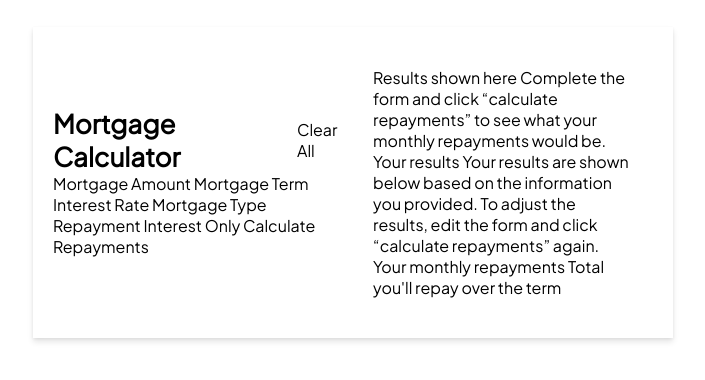
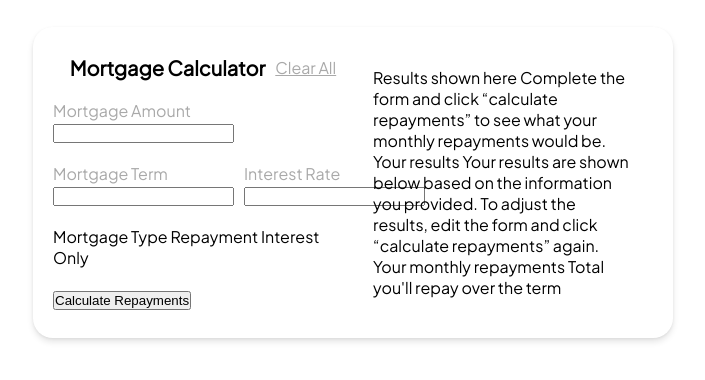
Before and after one commit to apetranov/mortgage-repaiment-calculator, a plain HTML site: page index.html in a window 1280 px wide. Shown: the part 218-598 px from the top of the page, without its empty margins (287-992 px from the left). Drawn offline with Linux system fonts and the light colour scheme.

Commit message:
Add button

```diff
--- a/index.html
+++ b/index.html
@@ -24,8 +24,26 @@
           <h1>Mortgage Calculator</h1>
           <p>Clear All</p>
         </div>
-        Mortgage Amount Mortgage Term Interest Rate Mortgage Type Repayment
-        Interest Only Calculate Repayments
+        <div class="actions2">
+          <p>Mortgage Amount</p>
+          <input type="text" />
+        </div>
+        <div class="actions3">
+          <div>
+            <p>Mortgage Term</p>
+            <input type="text" />
+          </div>
+
+          <div>
+            <p>Interest Rate</p>
+            <input type="text" />
+          </div>
+        </div>
+        Mortgage Type Repayment Interest Only
+
+        <div class="actions5">
+          <button>Calculate Repayments</button>
+        </div>
       </div>
 
       <!-- Empty results start -->
--- a/styles.css
+++ b/styles.css
@@ -27,14 +27,16 @@ body {
   width: 50%;
   box-shadow: 0 4px 6px rgba(0, 0, 0, 0.1), 0 1px 3px rgba(0, 0, 0, 0.06);
   padding: 20px;
+  border-radius: 20px;
 }
 
 .actions {
   display: flex;
   flex-direction: column;
   justify-content: center;
-  align-items: center;
+
   width: 50%;
+  gap: 20px;
 }
 
 .actions1 {
@@ -45,7 +47,26 @@ body {
 }
 
 .actions h1 {
-  font-size: 26px;
+  font-size: 20px;
+}
+
+.actions2 p {
+  color: rgb(169, 169, 169);
+}
+
+.actions3 {
+  display: flex;
+  gap: 10px;
+}
+
+.actions3 div p {
+  color: rgb(169, 169, 169);
+}
+
+.actions1 p {
+  text-decoration: underline;
+  color: rgb(169, 169, 169);
+  cursor: pointer;
 }
 
 .results {
```
